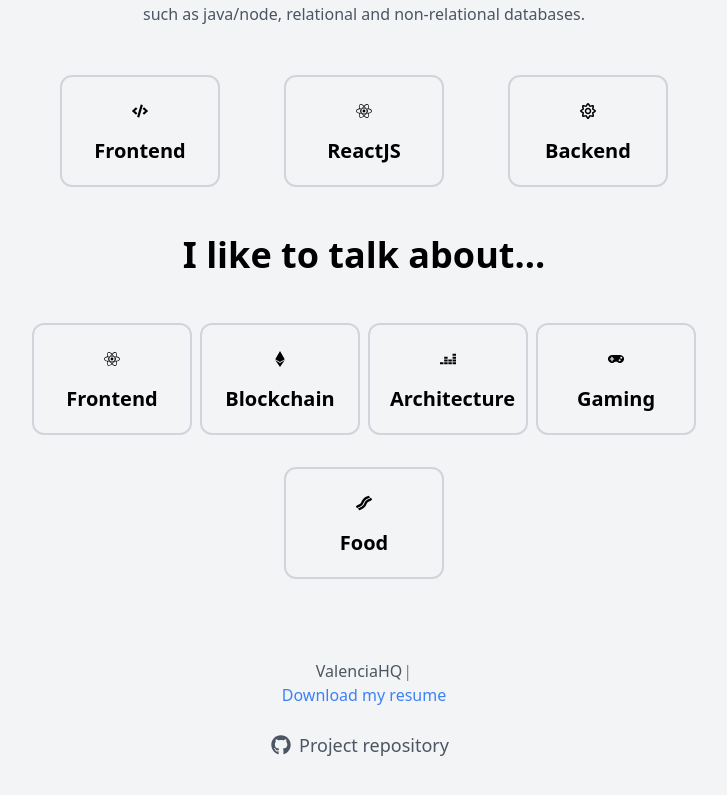
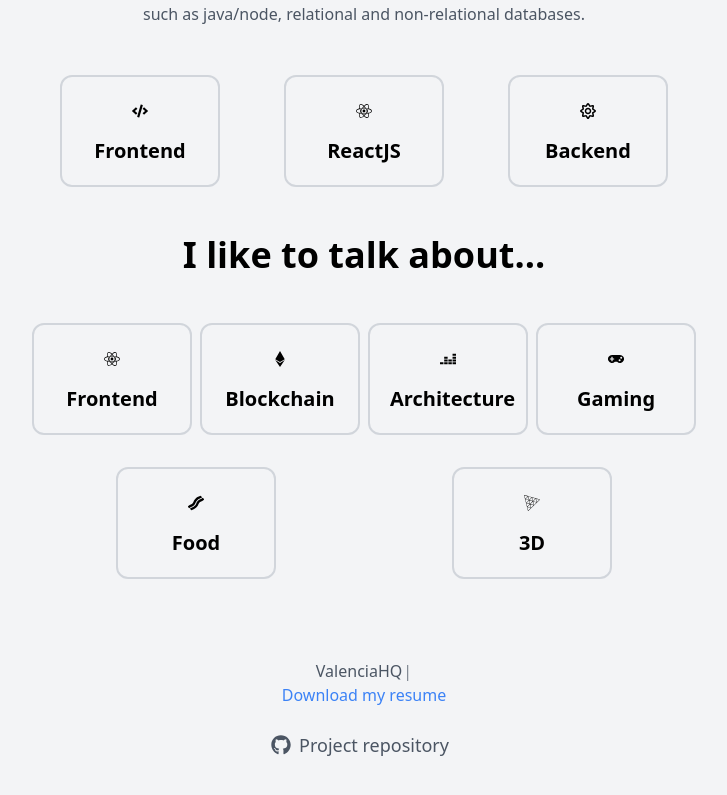
Before and after one commit to valenciaHQ/portfolio, a Next.js app: page / in a window 1280 px wide. Shown: the part 533-1328 px from the top of the page, without its empty margins (276-1003 px from the left). Built offline with nearby package versions, Linux system fonts and the light colour scheme.

Commit message:
added 3d

```diff
--- a/data.js
+++ b/data.js
@@ -1,5 +1,6 @@
 import React from "react";
 import { FaReact, FaCode, FaRegSun, FaEthereum, FaDeezer, FaGamepad, FaBacon } from "react-icons/fa";
+import { SiThreedotjs } from "react-icons/si";
 
 const BOOTSTRAP_FOR_SKILL_ICON = "text-4xl mx-auto inline-block";
 const data = {
@@ -50,6 +51,10 @@
       inputName: 'Food',
       inputIcon: <FaBacon className={BOOTSTRAP_FOR_SKILL_ICON} />
     },
+    {
+      inputName: '3D',
+      inputIcon: <SiThreedotjs className={BOOTSTRAP_FOR_SKILL_ICON} />
+    },
   ],
   projects: [
     {
```
Also changed, not shown: 1 other file (tests, documents, lock files or other folders).
